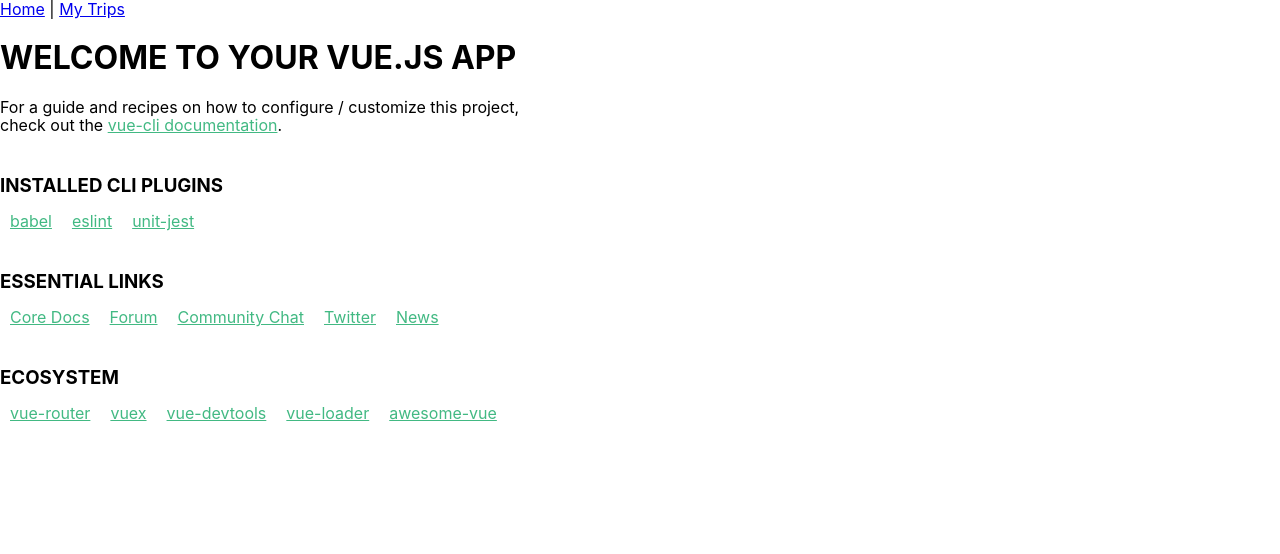
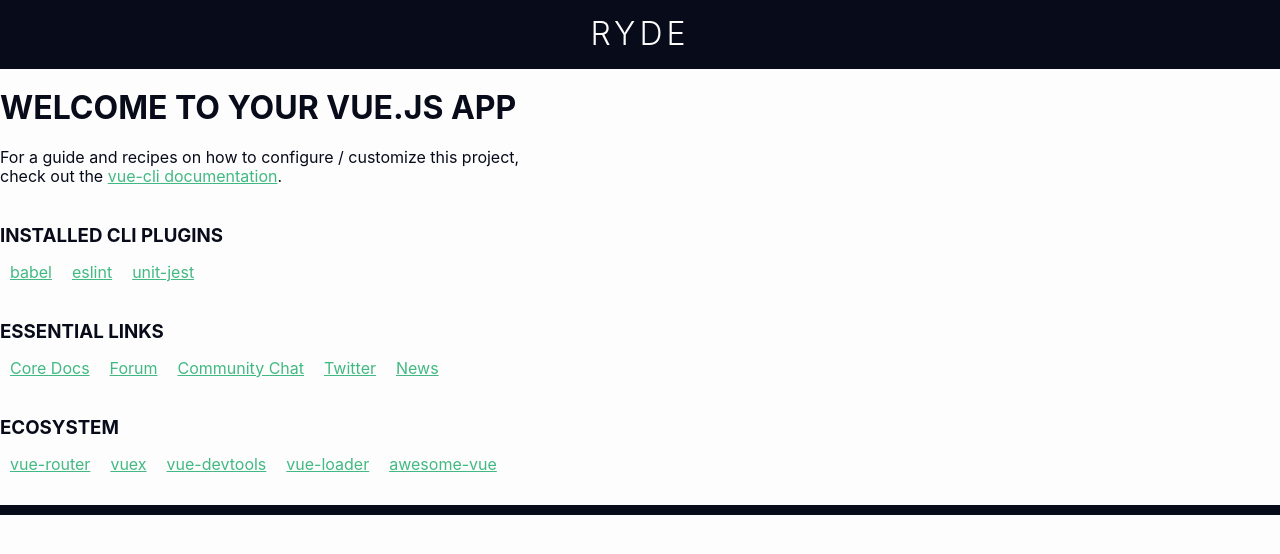
Before and after one commit to crcatala/ryde-ui, a Vue app: page /#/home in a window 1280 px wide. Shown: the top 554 px of the page. Built offline with nearby package versions, Linux system fonts and the light colour scheme.

Commit message:
More tweaks

```diff
--- a/src/App.vue
+++ b/src/App.vue
@@ -1,9 +1,31 @@
 <template>
-  <div id="app">
-    <div id="nav">
-      <router-link :to="{ name: 'Home' }">Home</router-link> |
-      <router-link :to="{ name: 'TripsPage' }">My Trips</router-link>
-    </div>
+  <div id="App">
+    <AppHeader />
     <router-view />
+    <footer class='App__footer'>
+    </footer>
   </div>
 </template>
+
+<script>
+import AppHeader from "@/components/AppHeader";
+
+export default {
+  name: "App",
+  components: {
+    AppHeader
+  }
+};
+</script>
+
+<style lang='scss' scoped>
+@import "@/styles/variables.scss";
+
+.App {
+  &__footer {
+    background-color: $bg-color-secondary;
+    height: 10px;
+    margin-top: 2em;
+  }
+}
+</style>
--- /dev/null
+++ b/src/components/AppHeader.vue
@@ -0,0 +1,32 @@
+<template>
+  <div class="AppHeader">
+    <div class='AppHeader__brand-title'>
+      Ryde
+    </div>
+  </div>
+</template>
+
+<script>
+export default {
+  name: "AppHeader"
+};
+</script>
+
+<style lang="scss" scoped>
+@import "@/styles/variables.scss";
+
+.AppHeader {
+  background-color: $bg-color-secondary;
+  color: $text-color-secondary;
+  padding: 16px 0;
+  display: flex;
+  justify-content: center;
+
+  &__brand-title {
+    font-size: 2em;
+    font-weight: 300;
+    text-transform: uppercase;
+    letter-spacing: 4px;
+  }
+}
+</style>
--- /dev/null
+++ b/src/components/Loading.vue
@@ -0,0 +1,70 @@
+<template>
+  <svg class='Loading'
+       width="44"
+       height="44"
+       viewBox="0 0 44 44"
+       xmlns="http://www.w3.org/2000/svg"
+       stroke="#fff">
+    <g fill="none"
+       fill-rule="evenodd"
+       stroke-width="2">
+      <circle cx="22"
+              cy="22"
+              r="1">
+        <animate attributeName="r"
+                 begin="0s"
+                 dur="1.8s"
+                 values="1; 20"
+                 calcMode="spline"
+                 keyTimes="0; 1"
+                 keySplines="0.165, 0.84, 0.44, 1"
+                 repeatCount="indefinite" />
+        <animate attributeName="stroke-opacity"
+                 begin="0s"
+                 dur="1.8s"
+                 values="1; 0"
+                 calcMode="spline"
+                 keyTimes="0; 1"
+                 keySplines="0.3, 0.61, 0.355, 1"
+                 repeatCount="indefinite" />
+      </circle>
+      <circle cx="22"
+              cy="22"
+              r="1">
+        <animate attributeName="r"
+                 begin="-0.9s"
+                 dur="1.8s"
+                 values="1; 20"
+                 calcMode="spline"
+                 keyTimes="0; 1"
+                 keySplines="0.165, 0.84, 0.44, 1"
+                 repeatCount="indefinite" />
+        <animate attributeName="stroke-opacity"
+                 begin="-0.9s"
+                 dur="1.8s"
+                 values="1; 0"
+                 calcMode="spline"
+                 keyTimes="0; 1"
+                 keySplines="0.3, 0.61, 0.355, 1"
+                 repeatCount="indefinite" />
+      </circle>
+    </g>
+  </svg>
+</template>
+
+<script>
+//
+// Credit: http://samherbert.net/svg-loaders/
+//
+export default {
+  name: "Loading"
+};
+</script>
+
+<style lang="scss" scoped>
+@import "@/styles/variables.scss";
+
+.Loading {
+  stroke: $text-color-primary;
+}
+</style>
--- a/src/pages/TripsPage.vue
+++ b/src/pages/TripsPage.vue
@@ -9,6 +9,7 @@
       </h2>
     </div>
     <div class='TripsPage__content'>
+      <Loading />
       <TripList :items='items' />
     </div>
   </div>
@@ -17,11 +18,13 @@
 <script>
 import api from "@/api";
 import TripList from "@/components/TripList";
+import Loading from "@/components/Loading";
 
 export default {
   name: "TripsPage",
   components: {
-    TripList
+    TripList,
+    Loading
   },
   data() {
     return {
--- a/src/styles/main.scss
+++ b/src/styles/main.scss
@@ -1,8 +1,11 @@
 @import "node_modules/normalize.css/normalize";
+@import "@/styles/variables.scss";
 
 body {
   font-family: -apple-system, BlinkMacSystemFont, "Segoe UI", Roboto,
     Oxygen-Sans, Ubuntu, Cantarell, "Helvetica Neue", sans-serif;
+  color: $text-color-primary;
+  background: $bg-color-primary;
 }
 
 .app-page-container {
@@ -20,5 +23,7 @@
 }
 
 h2 {
-  font-size: 2em;
+  font-size: 1.6em;
+  letter-spacing: 2px;
+  font-weight: 300;
 }
--- /dev/null
+++ b/src/styles/variables.scss
@@ -0,0 +1,4 @@
+$bg-color-primary: #fdfdfd;
+$text-color-primary: #080b19;
+$bg-color-secondary: #080b19;
+$text-color-secondary: #fdfdfd;
```
Also changed, not shown: src/components/AppFooter.vue (added).
